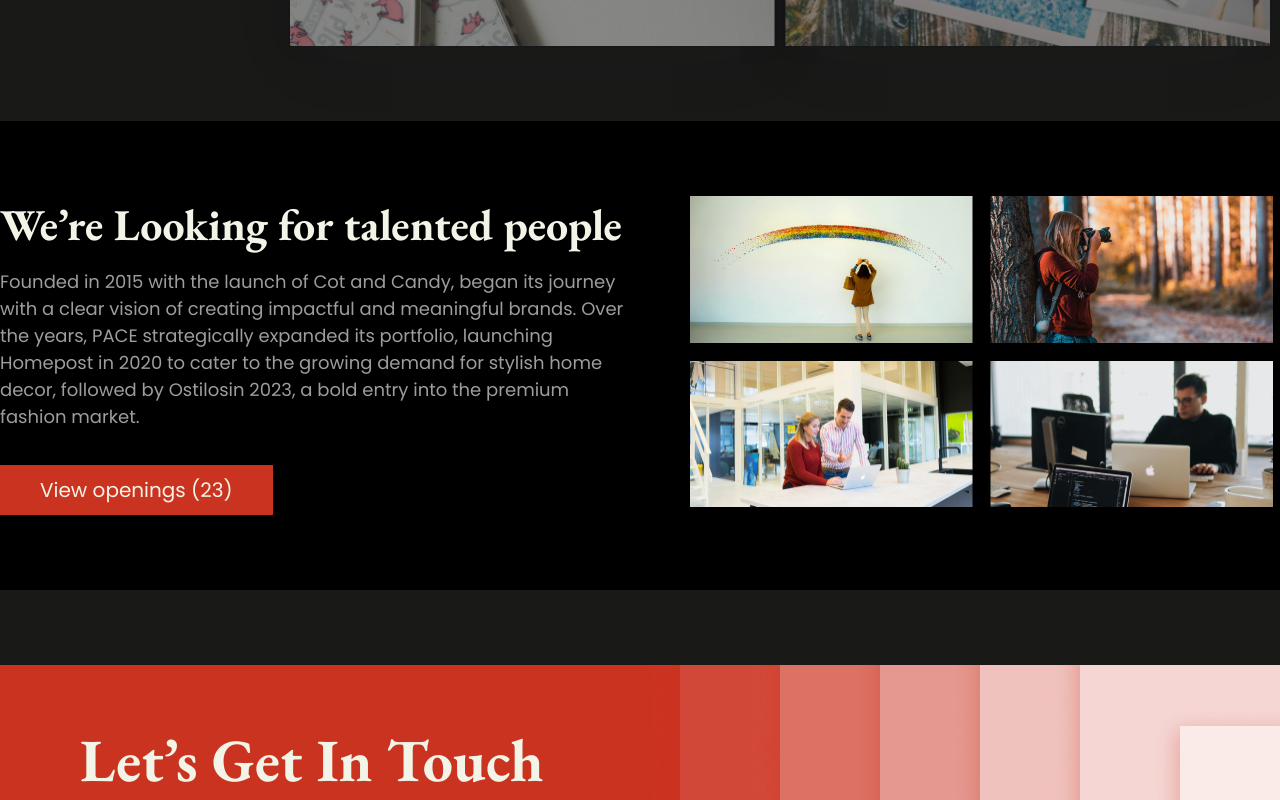
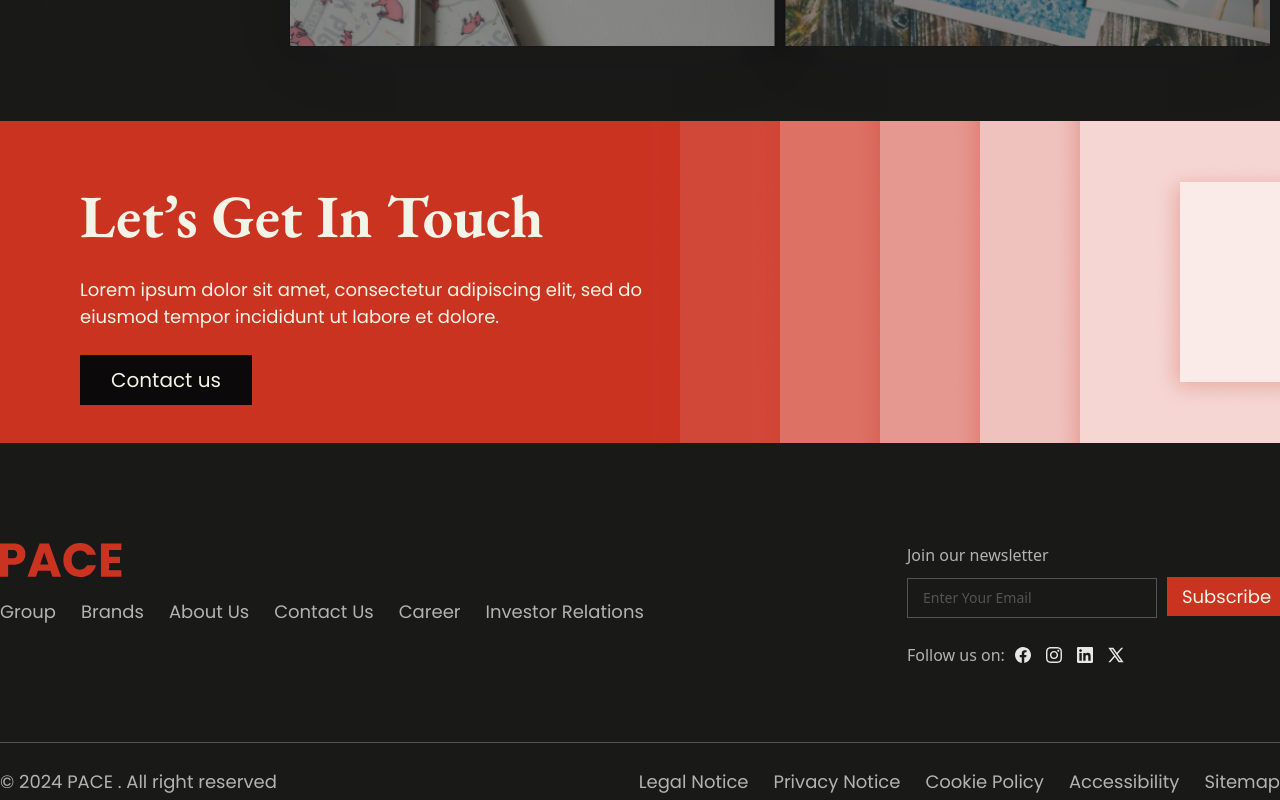
Before and after one commit to TarunRajpurohit123/pace-bussiness-website, a Next.js app in the folder pace-website/: page /about in a window 1280 px wide. Shown: the part 5600-6400 px from the top of the page. Built offline with nearby package versions, Linux system fonts and the light colour scheme.

Commit message:
brand page done in desktop

```diff
--- a/pace-website/src/app/about/page.jsx
+++ b/pace-website/src/app/about/page.jsx
@@ -21,7 +21,7 @@ export default function About() {
       />
       {/* timeline */}
       <TimelineGroup />
-      <CareerSection1 />
+      {/* <CareerSection1 /> */}
       <CTA />
     </>
   );
--- a/pace-website/src/app/brand/page.jsx
+++ b/pace-website/src/app/brand/page.jsx
@@ -1,6 +1,7 @@
 import BrandCards from "@/components/components/BrandCards";
 import BrandGrid from "@/components/components/BrandGrid";
 import Hero2 from "@/components/components/Hero2";
+import HomeCta from "@/components/components/HomeCta";
 import HomeWelcome from "@/components/components/HomeWelcome";
 
 export default function Page() {
@@ -13,6 +14,7 @@ export default function Page() {
       <HomeWelcome />
       <BrandCards />
       <BrandGrid />
+      <HomeCta />
     </>
   );
 }
--- a/pace-website/src/app/layout.js
+++ b/pace-website/src/app/layout.js
@@ -23,7 +23,7 @@ export default function RootLayout({ children }) {
           <MobileNavbar />
           <section className="absolute global-abs top-[5rem] z-[-9]">
             {children}
-            {/* <Footer /> */}
+            <Footer />
           </section>
         </body>
       </html>
```
